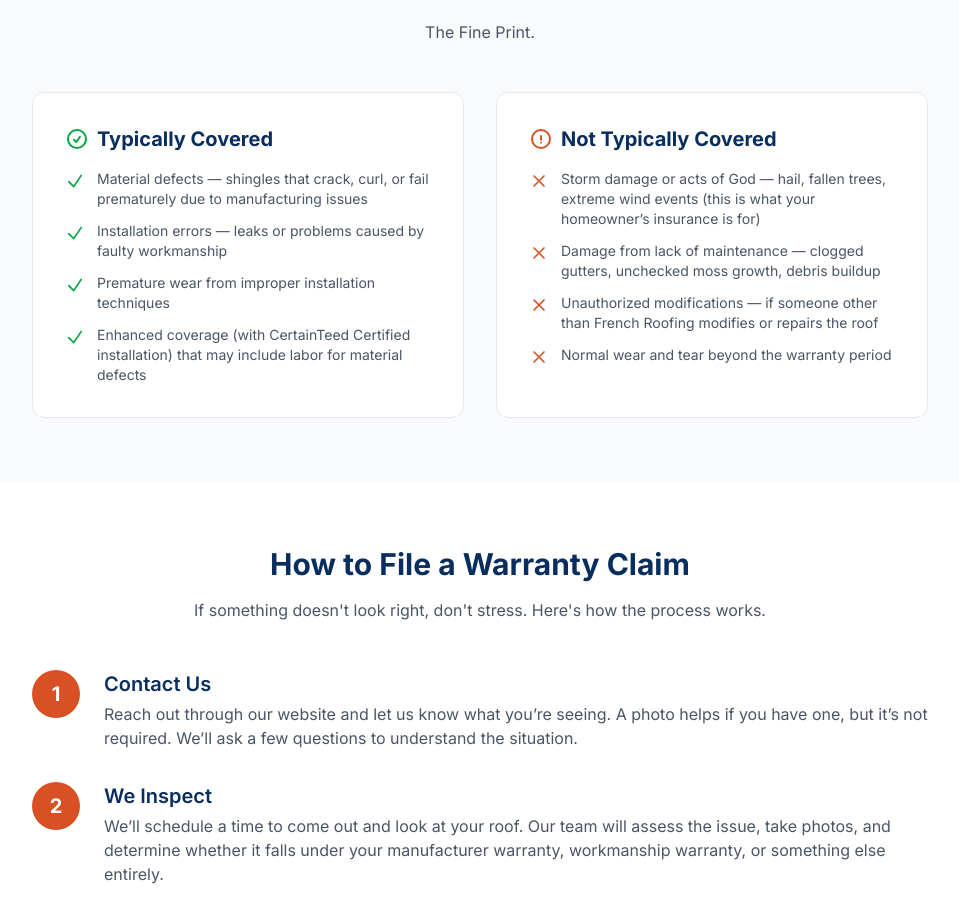
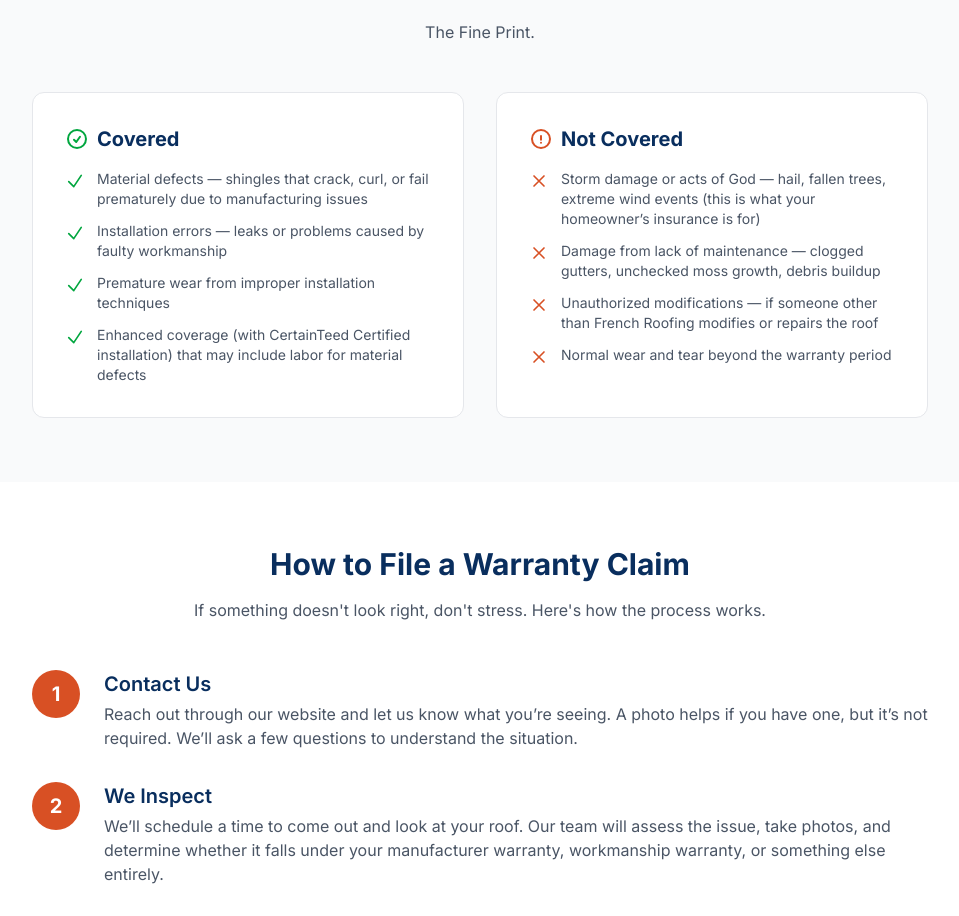
Before and after one commit to bb290/frenchroofing-website, a Next.js app: page /warranties in a window 1280 px wide. Shown: the part 1628-2544 px from the top of the page, without its empty margins (160-1119 px from the left). Built offline with nearby package versions, Linux system fonts and the light colour scheme.

Commit message:
Remove 'Typically' from covered/not-covered column headers

```diff
--- a/src/app/warranties/page.tsx
+++ b/src/app/warranties/page.tsx
@@ -246,7 +246,7 @@ export default function WarrantiesPage() {
                     d="M9 12.75L11.25 15 15 9.75M21 12a9 9 0 11-18 0 9 9 0 0118 0z"
                   />
                 </svg>
-                Typically Covered
+                Covered
               </h3>
               <ul className="space-y-3">
                 {[
@@ -291,7 +291,7 @@ export default function WarrantiesPage() {
                     d="M12 9v3.75m9-.75a9 9 0 11-18 0 9 9 0 0118 0zm-9 3.75h.008v.008H12v-.008z"
                   />
                 </svg>
-                Not Typically Covered
+                Not Covered
               </h3>
               <ul className="space-y-3">
                 {[
```
